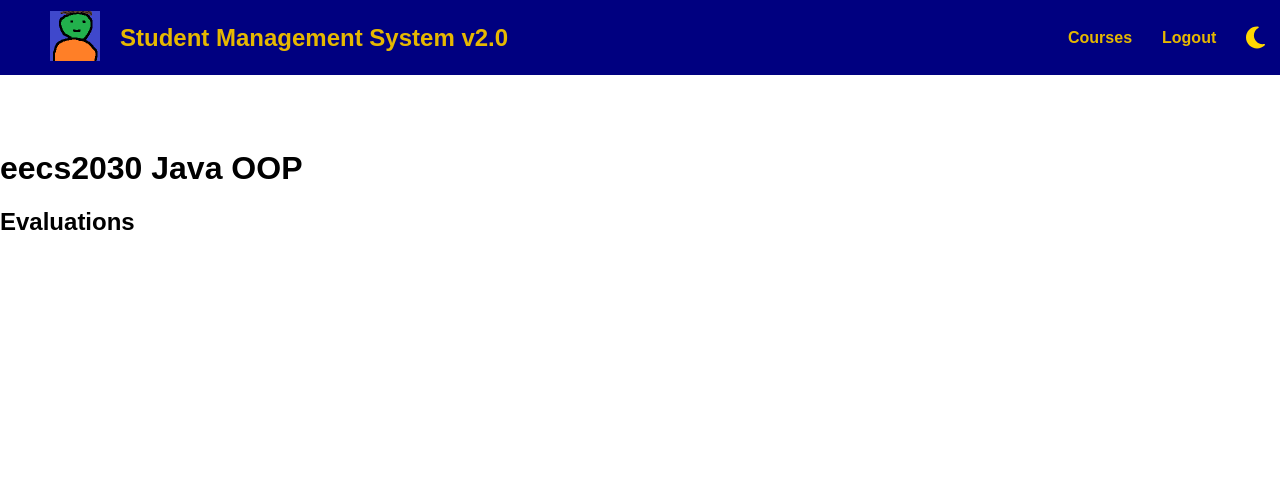
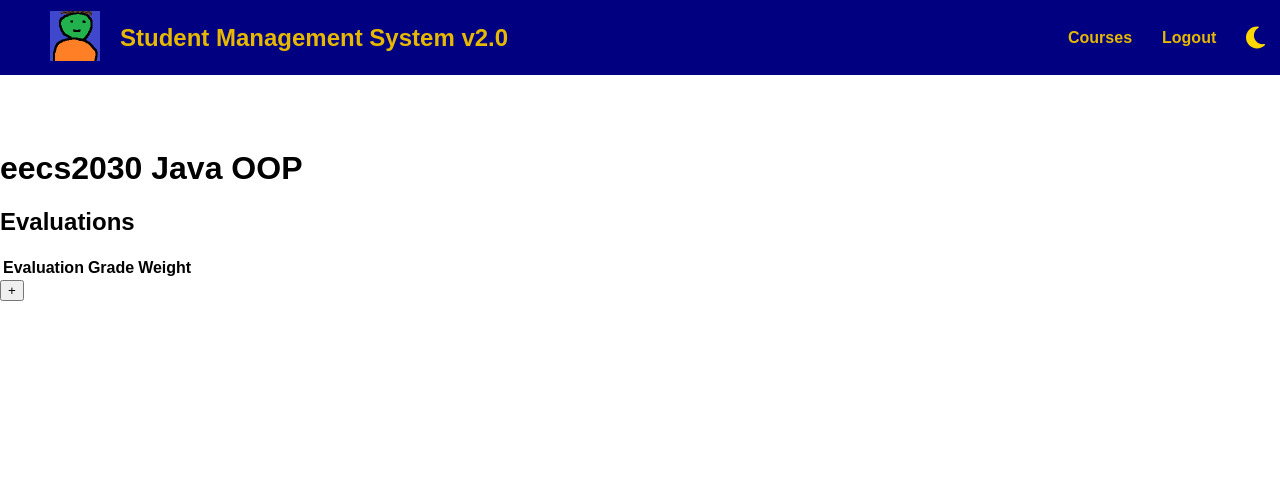
Before and after one commit to luk-ryan/StudentManagementSystemV2, a Flask app: page /course/2 in a window 1280 px wide. Shown: the top 500 px of the page. Run offline with Flask 3, Linux system fonts and the light colour scheme; a user stored in the database is signed in.

Commit message:
Added evaluation endpoints and page functionality
Added an evaluation post endpoint and functionality to add evaluations on the course page.

```diff
--- a/backend/controllers.py
+++ b/backend/controllers.py
@@ -215,11 +215,18 @@ def evaluation_post():
     '''
     Adding evaluation
     '''
-    evaluation_name = request.form["evaluation_name"]
-    evaluation_grade = request.form["evaluation_grade"]
-    evaluation_weight = request.form["evaluation_weight"]
-    course_id = request.form["course_id"]
 
-    Course.addEvaluation(evaluation_name, evaluation_grade, evaluation_weight, course_id)
+    request.get_data()
 
-    return "let's go!"
+    evaluation_name = request.json["evaluation_name"]
+    evaluation_grade = request.json["evaluation_grade"]
+    evaluation_weight = request.json["evaluation_weight"]
+    course_id = request.json["course_id"]
+
+    evaluation = Course.addEvaluation(evaluation_name, evaluation_grade, evaluation_weight, course_id)
+
+    return {
+        "evaluation_name": evaluation.name,
+        "evaluation_grade": evaluation.grade,
+        "evaluation_weight": evaluation.weight
+    }
--- a/backend/models.py
+++ b/backend/models.py
@@ -118,6 +118,8 @@ class Course(db.Model):
         db.session.add(evaluation)
         db.session.commit()
 
+        return evaluation
+
 
 class Evaluation(db.Model):
     _id = db.Column("id", db.Integer, primary_key = True)
--- /dev/null
+++ b/frontend/static/js/evaluation.js
@@ -0,0 +1,81 @@
+/**
+ * Toggles the visibility of the input row in the evaluations table.
+ */
+function showEvaluationInputRow() {
+    const evaluationInputRow = document.getElementById("evaluation-input-row");
+    const showEvaluationButton = document.getElementById("show-evaluation-button");
+    const addEvaluationButton = document.getElementById("add-evaluation-button");
+
+    if (evaluationInputRow.style.display == "none") {
+        evaluationInputRow.style.display = "table-row";
+        showEvaluationButton.innerHTML = "-"
+        addEvaluationButton.style.display = "block"
+    } else {
+        evaluationInputRow.style.display = "none";
+        showEvaluationButton.innerHTML = "+"
+        addEvaluationButton.style.display = "none"
+    }
+}
+
+/**
+ * Adds evaluation to the database and displays it in the evaluation table.
+ *
+ * @param {number} id The id of the course.
+ */
+async function addEvaluation(id) {
+    try {
+        const response = await fetch(
+            `/evaluation`,
+            {
+                method: "POST",
+                headers: new Headers({ "content-type": "application/json" }),
+                body: JSON.stringify(
+                    {
+                        evaluation_name: document.getElementById("evaluation_name").value,
+                        evaluation_grade: document.getElementById("evaluation_grade").value,
+                        evaluation_weight: document.getElementById("evaluation_weight").value,
+                        course_id: id
+                    }
+                )
+            }
+        );
+
+        // If successful, display on the page
+        if (response.status >= 200 && response.status < 300) {
+            const evaluation = await response.json();
+
+            // Get table
+            const evaluationsTable = document.getElementById("evaluations-table");
+
+            // Get the last row (input row)
+            const inputRow = evaluationsTable.rows[evaluationsTable.rows.length - 1];
+
+            // Create new table row
+            const newEvaluationRow = document.createElement("tr");
+
+            // Create cell for the evaluation name
+            const nameCell = newEvaluationRow.insertCell();
+            nameCell.appendChild(document.createTextNode(evaluation.evaluation_name));
+
+            // Create cell for the evaluation grade
+            const gradeCell = newEvaluationRow.insertCell();
+            gradeCell.appendChild(document.createTextNode(evaluation.evaluation_grade));
+
+            // Create cell for the evaluation weight
+            const weightCell = newEvaluationRow.insertCell();
+            weightCell.appendChild(document.createTextNode(evaluation.evaluation_weight));
+
+            // Insert before the last row (input row)
+            inputRow.parentElement.insertBefore(newEvaluationRow, inputRow);
+
+            // Clear the inputs
+            document.getElementById("evaluation_name").value = "";
+            document.getElementById("evaluation_grade").value = "";
+            document.getElementById("evaluation_weight").value = "";
+        } else {
+            alert("Didn't work sorry");
+        }
+    } catch (err) {
+        alert(err.message);
+    }
+}
--- a/frontend/templates/course.html
+++ b/frontend/templates/course.html
@@ -10,13 +10,12 @@
     {% endwith %}
     <h1><b>{{course.code}}</b> {{course.name}}</h1>
     <h2>Evaluations</h2>
-    {% if evaluations is defined %}
         <div>
-            <table>
+            <table id="evaluations-table">
                 <tr>
-                <th>Evaluation</th>
-                <th>Grade</th>
-                <th>Weight</th>
+                    <th>Evaluation</th>
+                    <th>Grade</th>
+                    <th>Weight</th>
                 </tr>
                 {% for evaluation in evaluations %}
                     <tr>
@@ -25,12 +24,14 @@
                         <td>{{ evaluation.weight }}</td>
                     </tr>
                 {% endfor %}
-                <tr>
-                    <td><input></td>
-                    <td><input></td>
-                    <td><input></td>
+                <tr id="evaluation-input-row" style="display: none">
+                    <td><input id="evaluation_name" placeholder="Name"></td>
+                    <td><input id="evaluation_grade" placeholder="Grade"></td>
+                    <td><input id="evaluation_weight" placeholder="Weight"></td>
                 </tr>
             </table>
+            <button id="add-evaluation-button" style="display: none" onclick="addEvaluation( '{{ course._id }}' )">Add</button>
+            <button id="show-evaluation-button" onclick="showEvaluationInputRow()">+</button>
         </div>
-    {% endif %}
+    <script src="/static/js/evaluation.js"></script>
 {% endblock %}
```
Also changed, not shown: db.sqlite.
